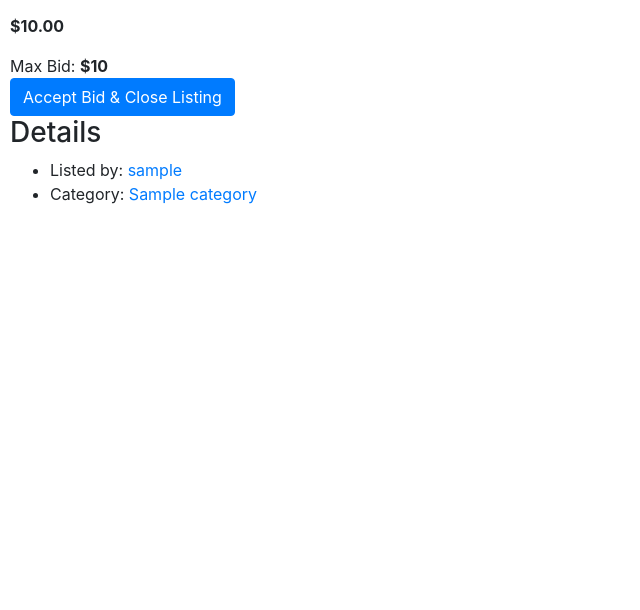
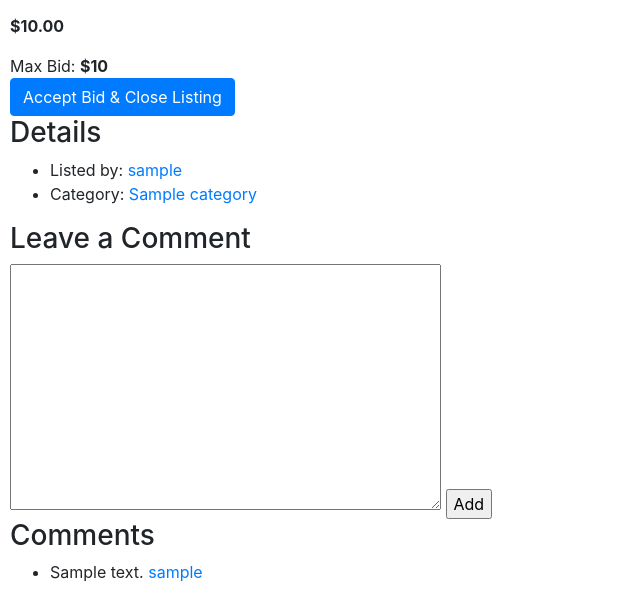
Before and after one commit to mhmdy01/commerce, a Django app: page /listings/1 in a window 1280 px wide. Shown: the part 535-1145 px from the top of the page, without its empty margins (0-640 px from the left). Before the commit the page ends 739 px from the top, so only its background shows below. Run offline with Django 3.2, Linux system fonts and the light colour scheme; a user stored in the database is signed in; tables that the repository leaves empty hold one stand-in row (values such as "Sample post"); grey boxes marked "Sample" are stand-in pictures; some libraries are stand-ins or nearby versions.

Commit message:
commenting: users (owner/others) can comment on active listings

```diff
--- a/auctions/admin.py
+++ b/auctions/admin.py
@@ -1,6 +1,6 @@
 from django.contrib import admin
 
-from .models import Listing, Category, Bid
+from .models import Listing, Category, Bid, Comment
 
 class ListingAdmin(admin.ModelAdmin):
     list_display = ('title', 'description', 'img_url', 'price', 'owner', 'category', 'is_active')
@@ -8,6 +8,10 @@ class ListingAdmin(admin.ModelAdmin):
 class BidAdmin(admin.ModelAdmin):
     list_display = ('price', 'listing', 'user')
 
+class CommentAdmin(admin.ModelAdmin):
+    list_display = ('content', 'listing', 'user')
+
 admin.site.register(Listing, ListingAdmin)
 admin.site.register(Bid, BidAdmin)
+admin.site.register(Comment, CommentAdmin)
 admin.site.register(Category)
--- a/auctions/forms.py
+++ b/auctions/forms.py
@@ -1,7 +1,7 @@
 from django import forms
 from django.db.models import fields
 
-from .models import Listing, Bid
+from .models import Listing, Bid, Comment
 
 class NewListingForm(forms.ModelForm):
     class Meta:
@@ -12,3 +12,12 @@ class NewBidForm(forms.ModelForm):
     class Meta:
         model = Bid
         fields = ['price']
+
+class NewCommentForm(forms.ModelForm):
+    # trick used to hide field label @form
+    # cuz its repetiting (keep saying comment, add comment, leave a comment...)
+    # why pain? just trying something new
+    content = forms.CharField(widget=forms.Textarea, label='')
+    class Meta:
+        model = Comment
+        fields = ['content']
--- a/auctions/models.py
+++ b/auctions/models.py
@@ -37,3 +37,11 @@ class Bid(models.Model):
 
     def __str__(self):
         return f'{self.price}'
+
+class Comment(models.Model):
+    content = models.TextField()
+    listing = models.ForeignKey(Listing, on_delete=models.CASCADE, related_name='comments')
+    user = models.ForeignKey(User, on_delete=models.CASCADE, related_name='comments')
+
+    def __str__(self):
+        return self.content
--- a/auctions/templates/auctions/listing.html
+++ b/auctions/templates/auctions/listing.html
@@ -74,4 +74,26 @@
             {% endif %}
         </li>
     </ul>
+
+    {% if show_comments_form %}
+        <h3>Leave a Comment</h3>
+        <form action="{% url 'add_comment' listing.id %}" method="POST">
+            {% csrf_token %}
+            {{ comment_form }}
+            <input type="submit" value="Add">
+        </form>
+    {% endif %}
+    <h3>Comments</h3>
+    <ul>
+        {% for comment in comments %}
+        <li>
+            <span>{{ comment.content }}</span>
+            <a href="{% url 'user_profile' comment.user.username %}">
+                {{ comment.user }}
+            </a>
+        </li>
+        {% empty %}
+            <li>No comments yet.</li>
+        {% endfor %}
+    </ul>
 {% endblock %}
--- a/auctions/urls.py
+++ b/auctions/urls.py
@@ -18,4 +18,6 @@ urlpatterns = [
     # path("listings/<int:listing_id>/bid", views.place_bid, name="place_bid"),
 
     path("listings/<int:listing_id>/close", views.close_listing, name="close_listing"),
+
+    path("listings/<int:listing_id>/comment", views.add_comment, name="add_comment"),
 ]
--- a/auctions/views.py
+++ b/auctions/views.py
@@ -8,7 +8,7 @@ from django.shortcuts import render, redirect
 from django.urls import reverse
 
 from .models import Bid, User, Listing, Category
-from .forms import NewListingForm, NewBidForm
+from .forms import NewListingForm, NewBidForm, NewCommentForm
 
 def index(request):
     return render(request, "auctions/index.html", {
@@ -87,6 +87,7 @@ def create_listing(request):
 
 def display_listing(request, listing_id):
     listing = Listing.objects.get(pk=listing_id)
+    comments = listing.comments.all()
 
     # must filter bids for current listing only> listing.bids
     bids_count = listing.bids.all().count()
@@ -124,6 +125,11 @@ def display_listing(request, listing_id):
     did_current_user_win = (
         not listing.is_active
         and current_user_bid == max_bid
+    )
+
+    show_comments_form = (
+        request.user.is_authenticated
+        and listing.is_active
     )
 
     # if placing a bid
@@ -166,13 +172,16 @@ def display_listing(request, listing_id):
 
     return render(request, 'auctions/listing.html', {
         'listing': listing,
+        'comments': comments,
         'bids_count': bids_count,
         'max_bid': max_bid,
         'show_bid_form': show_bid_form,
         'show_bids': show_bids,
+        'show_comments_form': show_comments_form,
         'can_close_listing': can_close_listing,
         'did_current_user_win': did_current_user_win,
-        'bid_form': NewBidForm()
+        'bid_form': NewBidForm(),
+        'comment_form': NewCommentForm()
     })
 
 def close_listing(request, listing_id):
@@ -201,3 +210,24 @@ def all_categories(request):
     return render(request, 'auctions/categories.html', {
         'categories': Category.objects.all(),
     })
+
+
+def add_comment(request, listing_id):
+    if not request.method == 'POST' or not request.user.is_authenticated:
+        return HttpResponseForbidden()
+
+    listing = Listing.objects.get(pk=listing_id)
+    form = NewCommentForm(request.POST)
+    comment = form.save(commit=False)
+    comment.listing = listing
+    comment.user = request.user
+    comment.save()
+    return redirect(reverse('display_listing', kwargs={'listing_id': listing_id}))
+
+    # TODO
+    # if form.is_valid():
+    #     listing.is_active = False
+    #     listing.save()
+    #     return redirect(reverse('display_listing', kwargs={'listing_id': listing_id}))
+    # else:
+    #     pass
```
Also changed, not shown: auctions/migrations/0005_comment.py (added).
